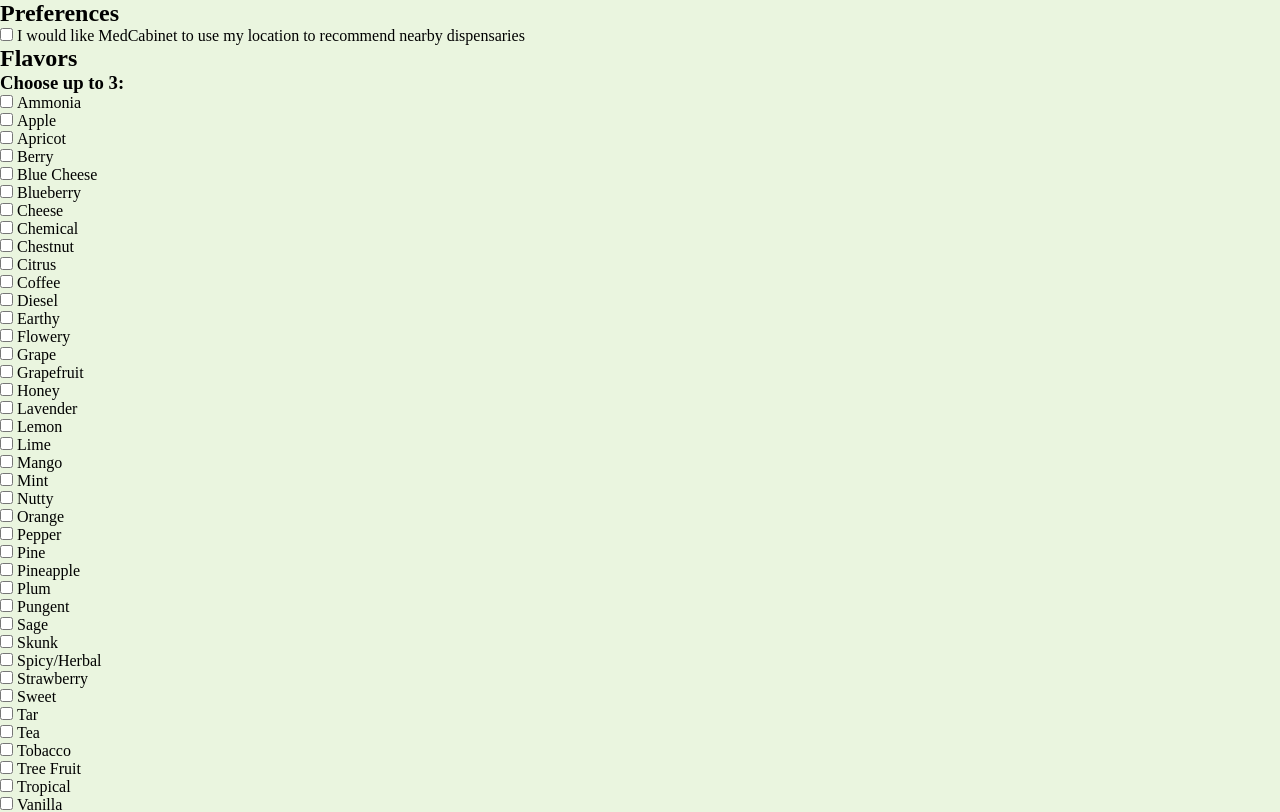
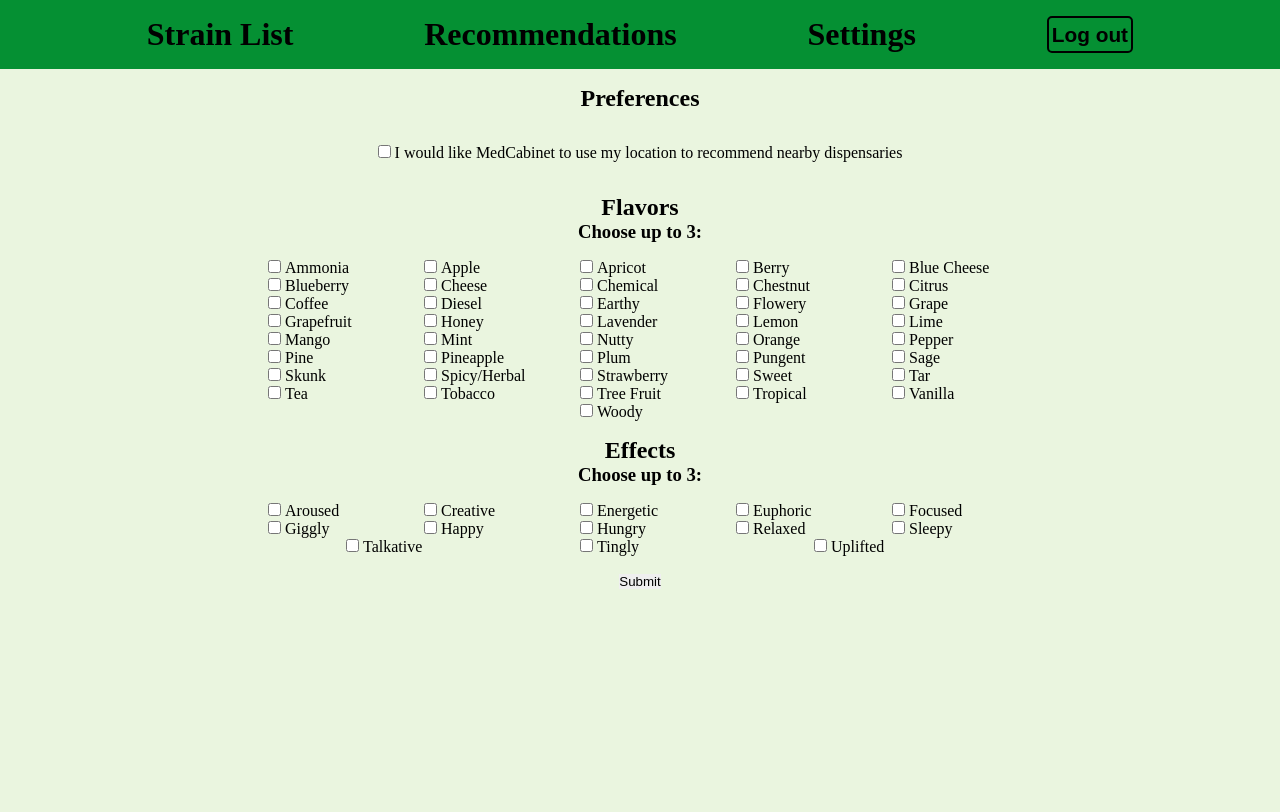
Before and after one commit to Build-Week-Med-Cabinet-2-MP/bw-med-cabinet-2-fe, a React (Create React App) app: page /preferences in a window 1280 px wide. Shown: the top 812 px of the page. Built offline with nearby package versions, Linux system fonts and the light colour scheme.

Commit message:
Added styling to the PreferenceForm

```diff
--- a/src/components/Header/header.js
+++ b/src/components/Header/header.js
@@ -25,14 +25,14 @@
   `;
   return (
     <StyledHeader>
-      <a href="https://med-cabinet-2.netlify.app/">
-        <h1>Home</h1>
-      </a>
       <Link to="/strains">
         <h1>Strain List</h1>
       </Link>
-      <Link to="/recommendations">
+      <Link to="/recommended">
         <h1>Recommendations</h1>
+      </Link>
+      <Link to="/settings">
+        <h1>Settings</h1>
       </Link>
       <StyledLogout>Log out</StyledLogout>
     </StyledHeader>
--- a/src/components/PreferenceForm/index.js
+++ b/src/components/PreferenceForm/index.js
@@ -1,10 +1,12 @@
 import React from "react";
 import { connect } from "react-redux";
 import { signup } from "../../store/actions";
+import styled from "styled-components";
 import Location from "./Location";
 import Flavor from "./Flavor";
 import Effect from "./Effect";
 import { flavors, effects } from "../../data";
+import Header from "../Header/header.js";
 
 class PreferenceForm extends React.Component {
   submitHandler = (e) => {
@@ -24,9 +26,12 @@
   render() {
     return (
       <div>
+        <Header />
+        <StyledTitle>
           <h2>Preferences</h2>
+        </StyledTitle>
         <form onSubmit={this.submitHandler}>
-          <div>
+          <StyledInput>
             <label>
               <input
                 type="checkbox"
@@ -40,40 +45,58 @@
             {this.props.permission && (
               <Location location={this.props.location} />
             )}
-          </div>
+          </StyledInput>
           <div>
+            <StyledTitle>
               <h2>Flavors</h2>
-            <h3 style={{ color: this.props.errors.flavors ? "red" : "black" }}>
+              <h3
+                style={{ color: this.props.errors.flavors ? "red" : "black" }}
+              >
                 Choose up to 3:
               </h3>
+            </StyledTitle>
             <div>
+              <StyledPreference>
                 {flavors.map((x, index) => {
                   return (
+                    <StyledCheckbox>
                       <Flavor
                         key={index}
                         flavor={x}
                         checked={this.props.flavors.includes(x) ? true : false}
                         checkHandler={this.props.toggleFlavor}
                       />
+                    </StyledCheckbox>
                   );
                 })}
+              </StyledPreference>
             </div>
           </div>
           <div>
+            <StyledTitle>
               <h2>Effects</h2>
-            <h3 style={{ color: this.props.errors.effects ? "red" : "black" }}>
+              <h3
+                style={{ color: this.props.errors.effects ? "red" : "black" }}
+              >
                 Choose up to 3:
               </h3>
+            </StyledTitle>
+            <StyledPreference>
               {effects.map((x, index) => (
+                <StyledCheckbox>
                   <Effect
                     key={index}
                     effect={x}
                     checked={this.props.effects.includes(x) ? true : false}
                     checkHandler={this.props.toggleEffect}
                   />
+                </StyledCheckbox>
               ))}
+            </StyledPreference>
           </div>
+          <StyledInput>
             <input type="submit" value="Submit" />
+          </StyledInput>
         </form>
       </div>
     );
@@ -98,3 +121,26 @@
   toggleEffect: signup.toggleEffect,
   setPrefs: signup.setPrefs,
 })(PreferenceForm);
+
+const StyledPreference = styled.div`
+  display: flex;
+  flex-flow: row wrap;
+  justify-content: space-evenly;
+  margin: 0 auto;
+  max-width: 800px;
+`;
+
+const StyledTitle = styled.div`
+  text-align: center;
+  padding: 1rem;
+`;
+
+const StyledInput = styled.div`
+  text-align: center;
+  padding: 1rem;
+`;
+
+const StyledCheckbox = styled.div`
+  margin: 0 0.5rem;
+  width: 15%;
+`;
```
Lines whose indentation alone changed are shown as unchanged.
